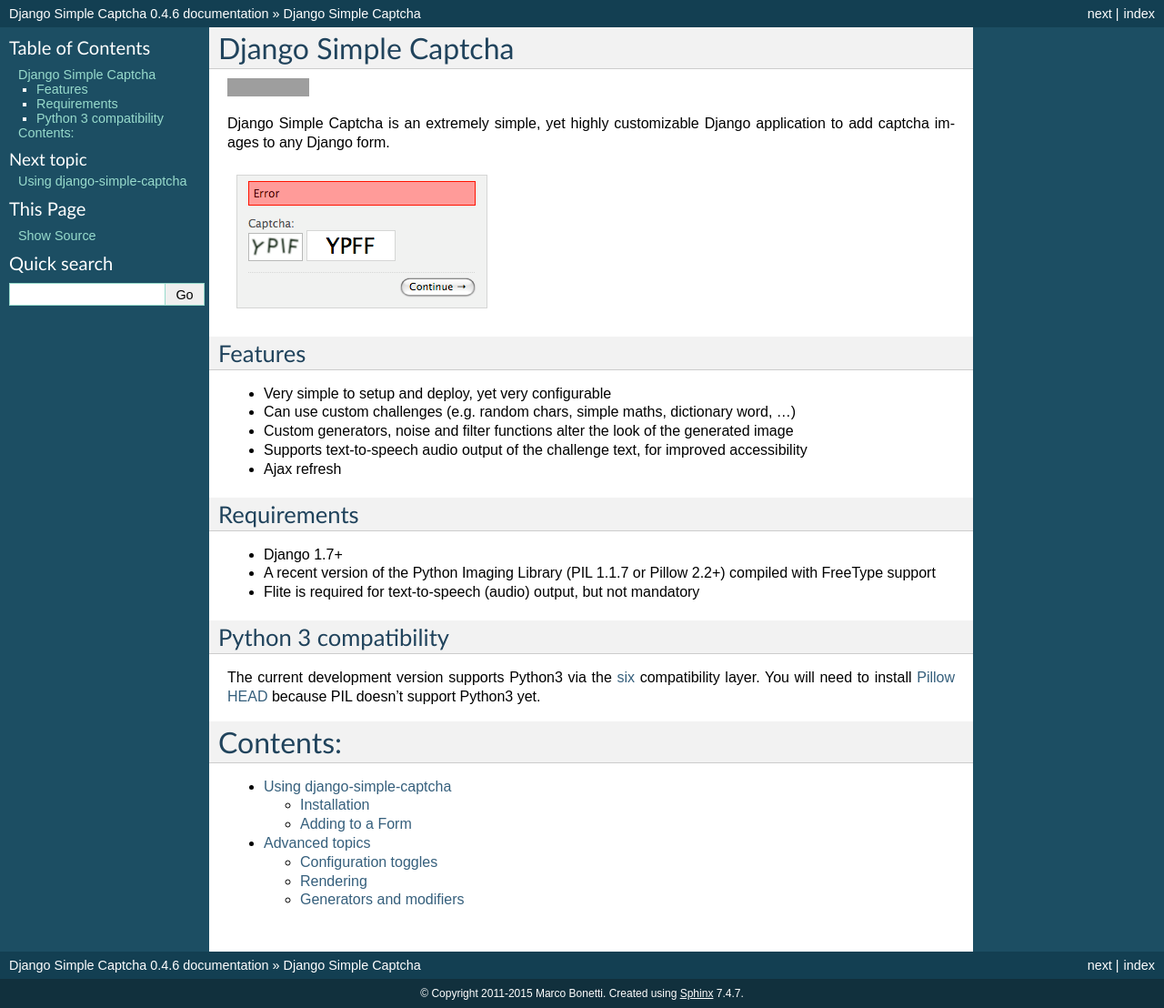
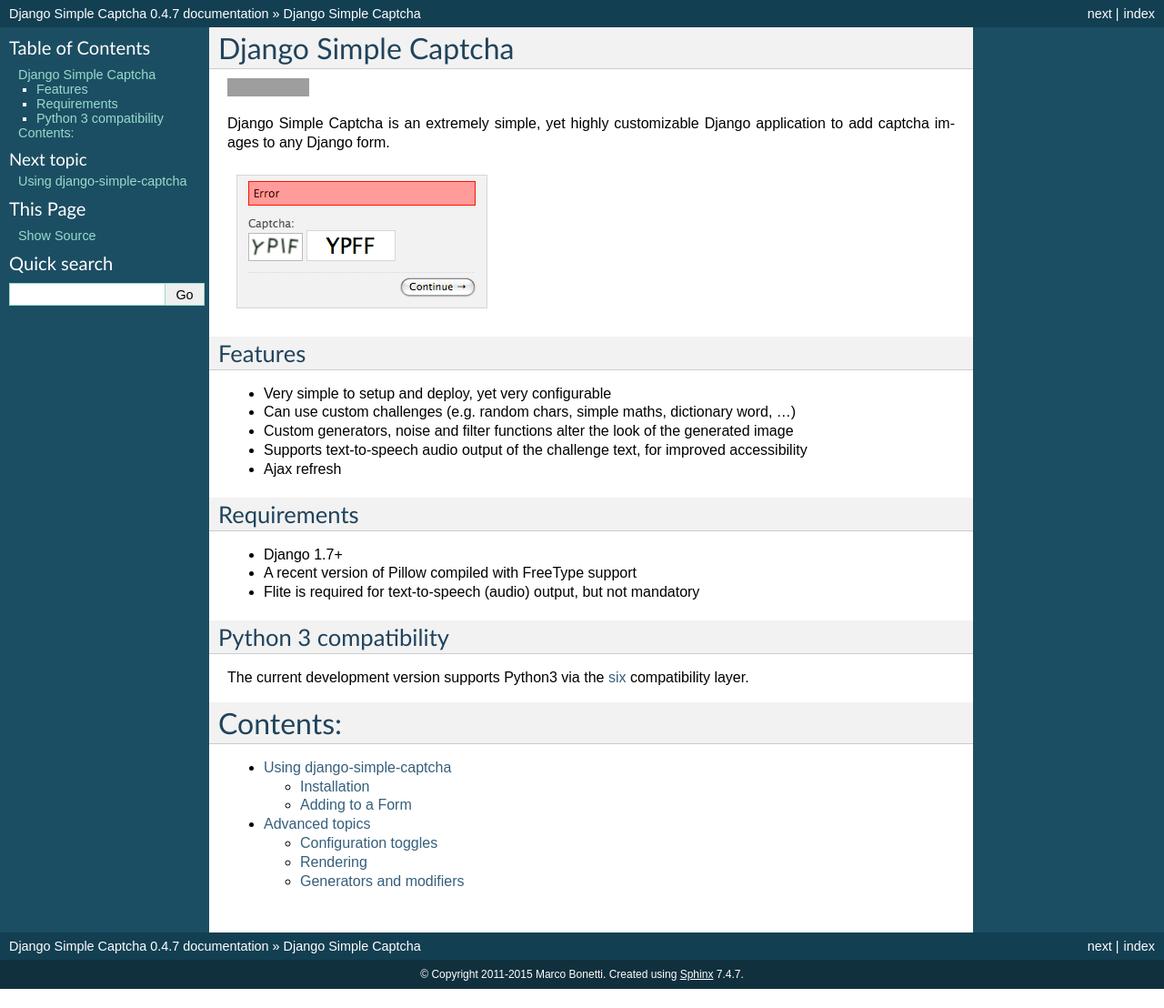
Before and after one commit to mbi/django-simple-captcha, a Sphinx documentation site: the page built from docs/index.rst, in a window 1280 px wide. Shown: the whole page at 91% size. Built offline with Sphinx 7.4.7, drawn with Linux system fonts in a browser that asks for light colours; after the commit the page ends 1087 px from its top, so only the background shows below that; grey boxes are pictures that could not be loaded.

```diff
--- a/README.rst
+++ b/README.rst
@@ -22,8 +22,8 @@ Features
 Requirements
 ++++++++++++
 
-* Django 1.4+
-* A recent version of the Python Imaging Library (PIL 1.1.7 or Pillow 2.2+) compiled with FreeType support
+* Django 1.7+
+* A recent version of the Pillow compiled with FreeType support
 * Flite is required for text-to-speech (audio) output, but not mandatory
 
 Python 3 compatibility
--- a/docs/conf.py
+++ b/docs/conf.py
@@ -51,9 +51,9 @@ copyright = u('2011-2015 Marco Bonetti')
 # built documents.
 #
 # The short X.Y version.
-version = '0.4.6'
+version = '0.4.7'
 # The full version, including alpha/beta/rc tags.
-release = '0.4.6'
+release = '0.4.7'
 
 # The language for content autogenerated by Sphinx. Refer to documentation
 # for a list of supported languages.
--- a/docs/index.rst
+++ b/docs/index.rst
@@ -21,14 +21,13 @@ Requirements
 ++++++++++++
 
 * Django 1.7+
-* A recent version of the Python Imaging Library (PIL 1.1.7 or Pillow 2.2+) compiled with FreeType support
+* A recent version of Pillow compiled with FreeType support
 * Flite is required for text-to-speech (audio) output, but not mandatory
 
 Python 3 compatibility
 ++++++++++++++++++++++
 
 The current development version supports Python3 via the `six <https://pypi.python.org/pypi/six>`_ compatibility layer.
-You will need to install `Pillow HEAD <https://github.com/python-imaging/Pillow>`_ because PIL doesn't support Python3 yet.
 
 ******************
 Contents:
```
Also changed, not shown: 1 other file.
